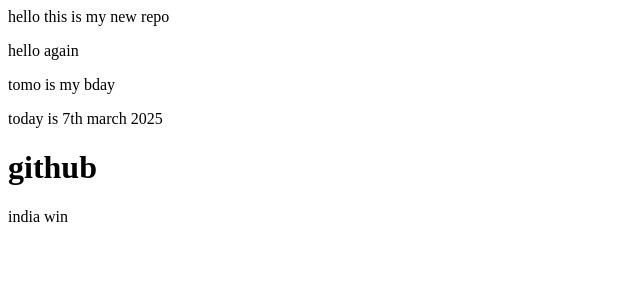
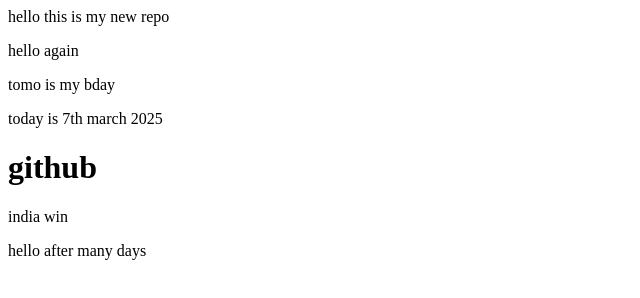
Before and after one commit to AnanyaGBharadwaj/practice1, a plain HTML site: page index.html in a window 1280 px wide. Shown: the whole page, without its empty margins (0-640 px from the left). Drawn offline with Linux system fonts and the light colour scheme.

Commit message:
after many days

```diff
--- a/index.html
+++ b/index.html
@@ -4,3 +4,4 @@
 <p>today is 7th march 2025</p>
 <h1>github</h1>
 <a>india win</a>
+<P>hello after many days</P>
```
